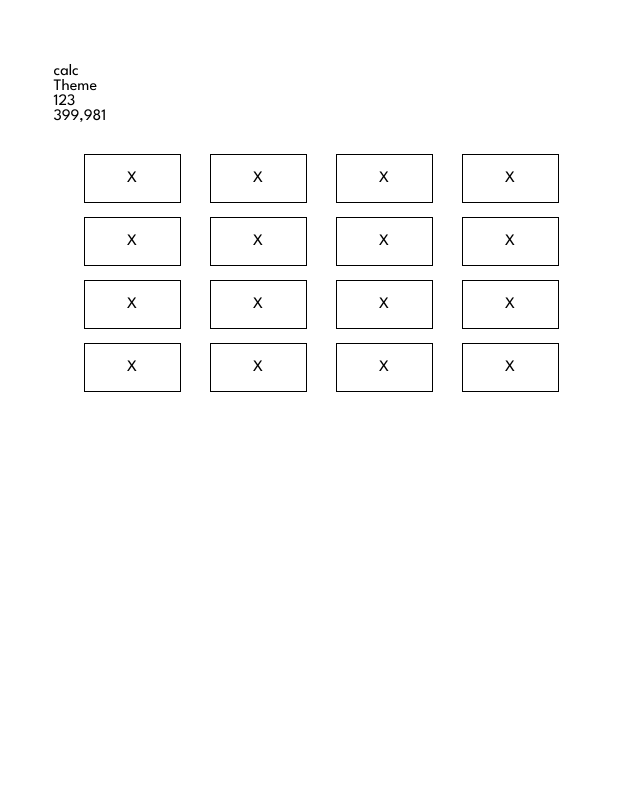
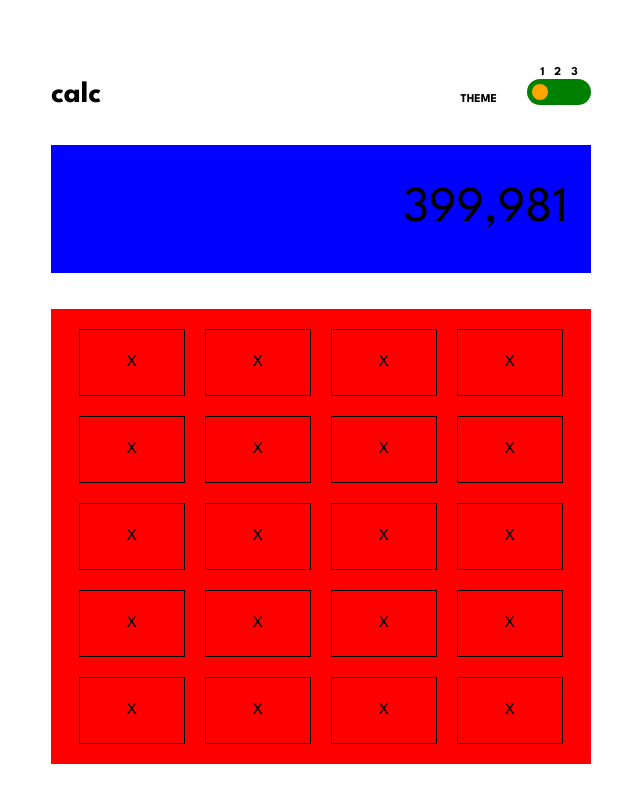
Before and after one commit to oguzhansenokur/calculator-app, a React (Create React App) app: page / in a window 1280 px wide. Shown: the top 802 px of the page, without its empty margins (319-959 px from the left). Built offline with nearby package versions, Linux system fonts and the light colour scheme.

Commit message:
template skeleton has been created

```diff
--- a/src/App.jsx
+++ b/src/App.jsx
@@ -5,14 +5,14 @@ function App() {
   return (
     <div className="container">
     <div className="container__top">
-      <span >calc</span>
+      <span className='container__top__calc' >calc</span>
       <div className="container__top__theme-selector">
-      <span>Theme</span>
+      <span className='container__top__theme-selector__theme'>THEME</span>
       <div className="container__top__theme-selector__tool">
-        <div className='theme-number-wrapper' ><div className='row'><span>1</span><span>2</span><span>3</span>
+        <div className='container__top__theme-selector__tool__theme-number-wrapper' ><div className='container__top__theme-selector__tool__theme-number-wrapper__row'><span>1</span><span>2</span><span>3</span>
 
         </div>
-        <div className="toggler"></div>
+        <div className="container__top__theme-selector__tool__theme-number-wrapper__toggler"> <div className="container__top__theme-selector__tool__theme-number-wrapper__toggler__circle"></div></div>
         </div>
       </div>
       </div>
@@ -37,6 +37,10 @@ function App() {
       <Button/>
       <Button/>
       <Button/>
+      <Button/>
+      <Button/>
+      <Button/>
+      <Button/>
 
     </div>
 
--- a/src/style.scss
+++ b/src/style.scss
@@ -76,29 +76,99 @@
 }
 
 .container{
-    max-width: 535px;
+    max-width: 540px;
     min-width: 335px;
+    padding: 0 10px;
     margin: 5% auto;
+
+    &__top{
+        display: flex;
+        justify-content: space-between;
+        align-items: baseline;
+        padding-bottom: 36px;
+        &__calc{
+            font-size: 30px;
+            font-weight: 700;
+        }
+        &__theme-selector{
+            display: flex;
+            column-gap: 30px;
+            align-items: flex-end;
+            &__tool{
+                &__theme-number-wrapper{
+                    display: flex;
+                    flex-direction: column;
+                    &__row{
+                        text-align: center;
+                      span{
+                        margin-right: 10px;
+                        font-size:12px;
+                        font-weight: 700;
+                      }
+                      span:last-child{
+                        margin-right: 0;
+                      }
+                    }
+                    &__toggler{
+                        width: 64px;
+                        background-color: green;
+                        height: 26px;
+                        border-radius: 100px;
+                        &__circle{
+                            width: 16px;
+                            height: 16px;
+                            background-color: orange;
+                            border-radius: 100px;
+                            margin: 5px 5px ;
+                        }
+                    }
+                }
+            }
+            &__theme{
+            font-size: 12px;
+            font-weight: 700;
+            }
+
+        }
+    }
+
+    &__scr{
+        background-color: blue;
+        width: 100%;
+        padding: 41px 0;
+        text-align: right;
+        margin-bottom: 36px;
+        &__text-wrapper{
+        padding: 0 23px;
+
+        p{
+            font-size: 50px;
+        }
+        }
+
+    }
 
 
     &__keyboard{
-        padding: 30px;
+
         display: flex;
+        width: 100%;
         flex-wrap: wrap;
-        gap: 14px;
-        justify-content: space-between;
-
+        justify-content: center;
+        background-color: red;
+        padding: 20px 0;
+        gap: 20px;
 
     }
 
 }
 
 .button{
-    max-width: 101px;
+    max-width: 104px;
     min-width: 60px;
-    width: 20%;
+    width: 104px;
     border: 1px solid black;
-    padding: 16px 0;
+    padding: 25px 0;
     p{
         text-align: center;
     }
```
